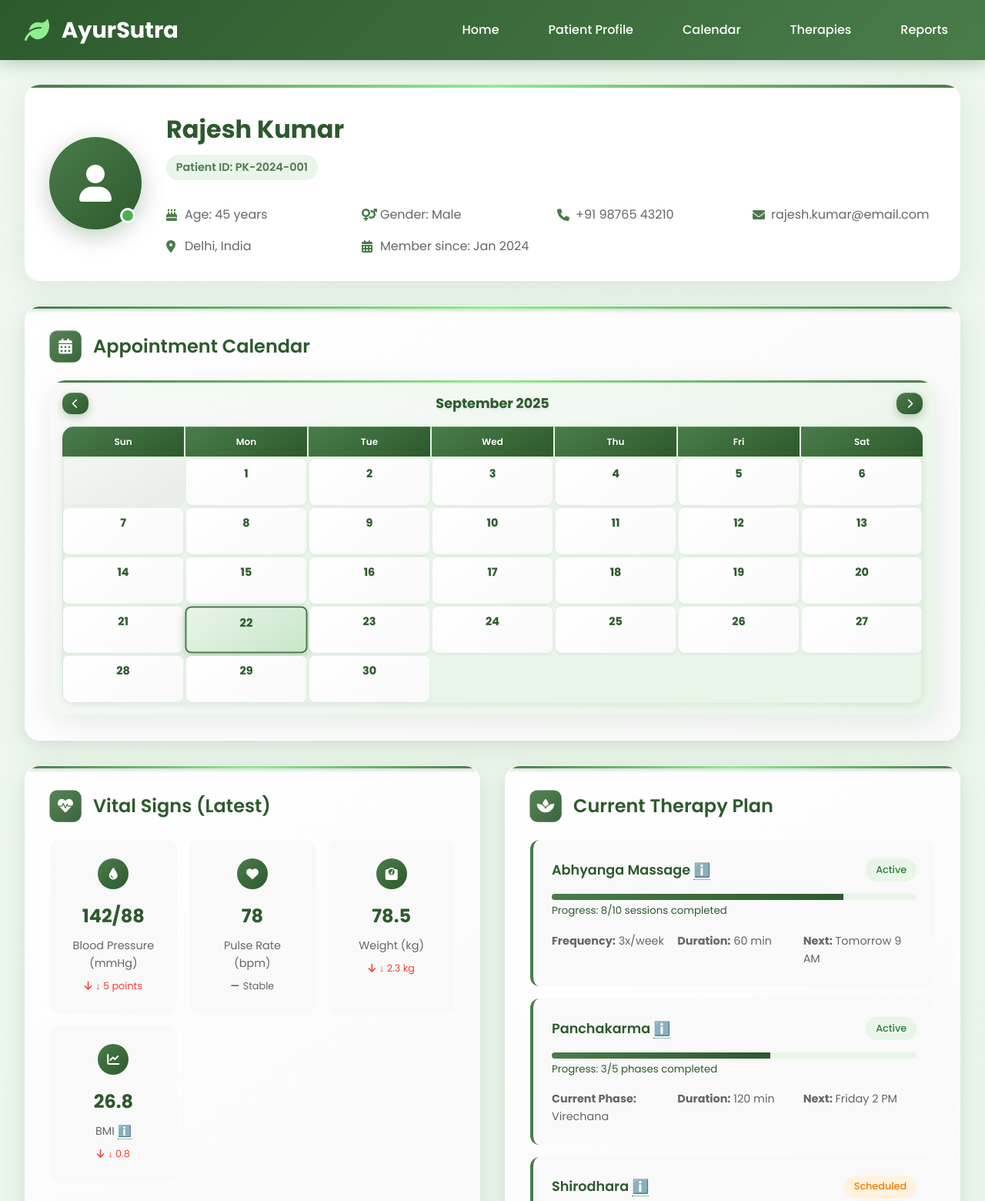
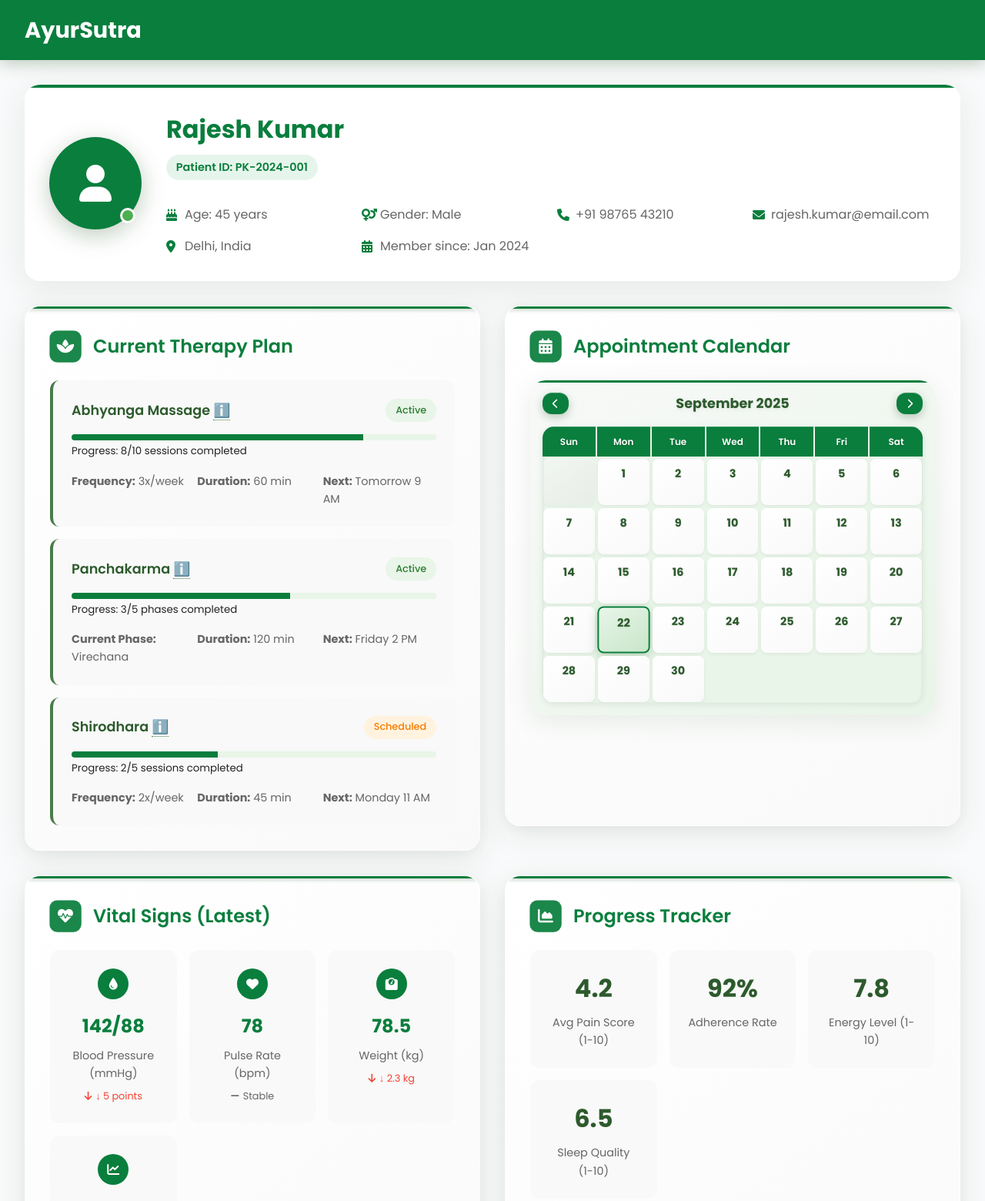
Before and after one commit to Tulsii12/AyurSutra-Project, a plain HTML site: page profile.html in a window 1280 px wide. Shown: the top 1560 px of the page at 77% size. Drawn offline with nearby package versions, Linux system fonts and the light colour scheme.

Commit message:
Updated Profile page
It is the patient personal profile .

```diff
--- a/profile.html
+++ b/profile.html
@@ -16,14 +16,14 @@
 
         body {
             font-family: 'Poppins', sans-serif;
-            background: linear-gradient(135deg, #f0f8f0 0%, #e8f5e8 100%);
+            background: #f9fafb;
             min-height: 100vh;
-            color: #2d5a2d;
+            color: #222;
             line-height: 1.6;
         }
 
         .header {
-            background: linear-gradient(135deg, #2d5a2d 0%, #4a7c4a 100%);
+            background: #0a7e3d;
             color: white;
             padding: 1rem 2rem;
             box-shadow: 0 4px 20px rgba(45, 90, 45, 0.3);
@@ -48,7 +48,7 @@
 
         .logo i {
             font-size: 2rem;
-            color: #90ee90;
+            color: #e2f7ea;
         }
 
         .logo h1 {
@@ -103,14 +103,14 @@
             left: 0;
             right: 0;
             height: 4px;
-            background: linear-gradient(90deg, #4a7c4a 0%, #90ee90 50%, #4a7c4a 100%);
+            background: linear-gradient(90deg, #0a7e3d 0%, #0a7e3d 50%, #0a7e3d 100%);
         }
 
         .patient-avatar {
             width: 120px;
             height: 120px;
             border-radius: 50%;
-            background: linear-gradient(135deg, #4a7c4a 0%, #2d5a2d 100%);
+            background: linear-gradient(135deg, #0a7e3d 0%, #0a7e3d 100%);
             display: flex;
             align-items: center;
             justify-content: center;
@@ -137,13 +137,13 @@
 
         .patient-info h2 {
             font-size: 2rem;
-            color: #2d5a2d;
+            color: #0a7e3d;
             margin-bottom: 0.5rem;
         }
 
         .patient-id {
-            background: #e8f5e8;
-            color: #4a7c4a;
+            background: #e6f5eb;
+            color: #0a7e3d;
             padding: 0.3rem 0.8rem;
             border-radius: 20px;
             font-size: 0.9rem;
@@ -167,7 +167,7 @@
         }
 
         .detail-item i {
-            color: #4a7c4a;
+            color: #0a7e3d;
             width: 16px;
         }
 
@@ -208,7 +208,7 @@
             left: 0;
             right: 0;
             height: 3px;
-            background: linear-gradient(90deg, #4a7c4a 0%, #90ee90 50%, #4a7c4a 100%);
+            background: linear-gradient(90deg, #0a7e3d 0%, #0a7e3d 50%, #0a7e3d 100%);
             box-shadow: 0 2px 4px rgba(45, 90, 45, 0.3);
         }
 
@@ -240,7 +240,7 @@
             width: 40px;
             height: 40px;
             border-radius: 10px;
-            background: linear-gradient(135deg, #4a7c4a 0%, #2d5a2d 100%);
+            background: linear-gradient(135deg, #0a7e3d 0%, #0a7e3d 100%);
             display: flex;
             align-items: center;
             justify-content: center;
@@ -250,7 +250,7 @@
 
         .section-title {
             font-size: 1.5rem;
-            color: #2d5a2d;
+            color: #0a7e3d;
             font-weight: 600;
         }
 
@@ -278,7 +278,7 @@
             left: 0;
             right: 0;
             height: 3px;
-            background: linear-gradient(90deg, #4a7c4a 0%, #90ee90 50%, #4a7c4a 100%);
+            background: linear-gradient(90deg, #0a7e3d 0%, #0a7e3d 50%, #0a7e3d 100%);
         }
 
         .calendar-header {
@@ -289,7 +289,7 @@
         }
 
         .calendar-nav-btn {
-            background: linear-gradient(145deg, #4a7c4a 0%, #2d5a2d 100%);
+            background: linear-gradient(145deg, #0a7e3d 0%, #0a7e3d 100%);
             color: white;
             border: none;
             padding: 0.4rem 0.8rem;
@@ -352,7 +352,7 @@
         }
 
         .calendar-day-header {
-            background: linear-gradient(145deg, #4a7c4a 0%, #2d5a2d 100%);
+            background: linear-gradient(145deg, #0a7e3d 0%, #0a7e3d 100%);
             color: white;
             padding: 0.6rem 0.3rem;
             text-align: center;
@@ -397,7 +397,7 @@
 
         .calendar-day.today {
             background: linear-gradient(145deg, #e8f5e8 0%, #c8e6c9 100%);
-            border: 2px solid #4a7c4a;
+            border: 2px solid #0a7e3d;
             box-shadow:
                 0 4px 12px rgba(74, 124, 74, 0.3),
                 inset 0 1px 0 rgba(255, 255, 255, 0.8);
@@ -414,7 +414,7 @@
 
         .calendar-day.completed-appointment {
             background: linear-gradient(145deg, #e8f5e8 0%, #c8e6c9 100%);
-            border-left: 3px solid #4a7c4a;
+            border-left: 3px solid #0a7e3d;
             box-shadow:
                 0 4px 12px rgba(74, 124, 74, 0.2),
                 inset 0 1px 0 rgba(255, 255, 255, 0.8);
@@ -592,7 +592,7 @@
             width: 40px;
             height: 40px;
             border-radius: 50%;
-            background: linear-gradient(135deg, #4a7c4a 0%, #2d5a2d 100%);
+            background: linear-gradient(135deg, #0a7e3d 0%, #0a7e3d 100%);
             display: flex;
             align-items: center;
             justify-content: center;
@@ -603,7 +603,7 @@
         .vital-value {
             font-size: 1.5rem;
             font-weight: 700;
-            color: #2d5a2d;
+            color: #0a7e3d;
             margin-bottom: 0.5rem;
         }
 
@@ -707,7 +707,7 @@
 
         .progress-fill {
             height: 100%;
-            background: linear-gradient(90deg, #4a7c4a 0%, #2d5a2d 100%);
+            background: linear-gradient(90deg, #0a7e3d 0%, #0a7e3d 100%);
             transition: width 0.3s ease;
         }
 
@@ -763,7 +763,7 @@
         }
 
         .btn {
-            background: linear-gradient(145deg, #4a7c4a 0%, #2d5a2d 100%);
+            background: linear-gradient(145deg, #0a7e3d 0%, #0a7e3d 100%);
             color: white;
             border: none;
             padding: 0.8rem 1.5rem;
@@ -815,7 +815,7 @@
         }
 
         .btn-secondary {
-            background: linear-gradient(145deg, #90ee90 0%, #4a7c4a 100%);
+            background: linear-gradient(145deg, #0a7e3d 0%, #0a7e3d 100%);
             box-shadow:
                 0 6px 20px rgba(144, 238, 144, 0.3),
                 inset 0 1px 0 rgba(255, 255, 255, 0.2);
@@ -829,15 +829,15 @@
 
         .btn-outline {
             background: linear-gradient(145deg, #ffffff 0%, #f8f9f8 100%);
-            border: 2px solid #4a7c4a;
-            color: #4a7c4a;
+            border: 2px solid #0a7e3d;
+            color: #0a7e3d;
             box-shadow:
                 0 6px 20px rgba(74, 124, 74, 0.2),
                 inset 0 1px 0 rgba(255, 255, 255, 0.8);
         }
 
         .btn-outline:hover {
-            background: linear-gradient(145deg, #4a7c4a 0%, #2d5a2d 100%);
+            background: linear-gradient(145deg, #0a7e3d 0%, #0a7e3d 100%);
             color: white;
             box-shadow:
                 0 12px 35px rgba(45, 90, 45, 0.4),
@@ -983,18 +983,9 @@
     <header class="header">
         <div class="header-content">
             <div class="logo">
-                <i class="fas fa-leaf"></i>
                 <h1>AyurSutra</h1>
             </div>
-            <nav>
-                <ul class="nav-menu">
-                    <li><a href="ayursutra.html">Home</a></li>
-                    <li><a href="#profile">Patient Profile</a></li>
-                    <li><a href="#calendar">Calendar</a></li>
-                    <li><a href="#therapies">Therapies</a></li>
-                    <li><a href="#reports">Reports</a></li>
-                </ul>
-            </nav>
+            <!-- Navigation removed as per request -->
         </div>
     </header>
 
@@ -1037,8 +1028,88 @@
             </div>
         </div>
 
-        <!-- Calendar Section -->
-        <div class="dashboard-section calendar-section">
+        <!-- Dashboard Grid -->
+        <div class="dashboard-grid">
+            <!-- Current Therapy Plan (top-left) -->
+            <div class="dashboard-section" style="grid-column: 1 / 2;">
+                <div class="section-header">
+                    <div class="section-icon">
+                        <i class="fas fa-spa"></i>
+                    </div>
+                    <div class="section-title">Current Therapy Plan</div>
+                </div>
+
+                <div class="therapy-grid">
+                    <div class="therapy-item">
+                        <div class="therapy-header">
+                            <div class="therapy-name">
+                                Abhyanga Massage <span class="tooltip">ℹ️
+                                    <span class="tooltiptext">Traditional Ayurvedic oil massage for relaxation and detoxification</span>
+                                </span>
+                            </div>
+                            <div class="therapy-status status-active">Active</div>
+                        </div>
+                        <div class="therapy-progress">
+                            <div class="progress-bar">
+                                <div class="progress-fill" style="width: 80%"></div>
+                            </div>
+                            <small>Progress: 8/10 sessions completed</small>
+                        </div>
+                        <div class="therapy-details">
+                            <div><strong>Frequency:</strong> 3x/week</div>
+                            <div><strong>Duration:</strong> 60 min</div>
+                            <div><strong>Next:</strong> Tomorrow 9 AM</div>
+                        </div>
+                    </div>
+
+                    <div class="therapy-item">
+                        <div class="therapy-header">
+                            <div class="therapy-name">
+                                Panchakarma <span class="tooltip">ℹ️
+                                    <span class="tooltiptext">Five-fold detoxification therapy for deep cleansing</span>
+                                </span>
+                            </div>
+                            <div class="therapy-status status-active">Active</div>
+                        </div>
+                        <div class="therapy-progress">
+                            <div class="progress-bar">
+                                <div class="progress-fill" style="width: 60%"></div>
+                            </div>
+                            <small>Progress: 3/5 phases completed</small>
+                        </div>
+                        <div class="therapy-details">
+                            <div><strong>Current Phase:</strong> Virechana</div>
+                            <div><strong>Duration:</strong> 120 min</div>
+                            <div><strong>Next:</strong> Friday 2 PM</div>
+                        </div>
+                    </div>
+
+                    <div class="therapy-item">
+                        <div class="therapy-header">
+                            <div class="therapy-name">
+                                Shirodhara <span class="tooltip">ℹ️
+                                    <span class="tooltiptext">Continuous oil flow on forehead for mental relaxation</span>
+                                </span>
+                            </div>
+                            <div class="therapy-status status-scheduled">Scheduled</div>
+                        </div>
+                        <div class="therapy-progress">
+                            <div class="progress-bar">
+                                <div class="progress-fill" style="width: 40%"></div>
+                            </div>
+                            <small>Progress: 2/5 sessions completed</small>
+                        </div>
+                        <div class="therapy-details">
+                            <div><strong>Frequency:</strong> 2x/week</div>
+                            <div><strong>Duration:</strong> 45 min</div>
+                            <div><strong>Next:</strong> Monday 11 AM</div>
+                        </div>
+                    </div>
+                </div>
+            </div>
+
+            <!-- Calendar (top-right) -->
+            <div class="dashboard-section calendar-section" style="grid-column: 2 / 3; max-width: none; margin-left: 0;">
                 <div class="section-header">
                     <div class="section-icon">
                         <i class="fas fa-calendar-alt"></i>
@@ -1063,11 +1134,8 @@
                 </div>
             </div>
 
-        <!-- Dashboard Grid -->
-        <div class="dashboard-grid">
-
             <!-- Vital Signs Section -->
-            <div class="dashboard-section">
+            <div class="dashboard-section" style="grid-column: 1 / 2;">
                 <div class="section-header">
                     <div class="section-icon">
                         <i class="fas fa-heartbeat"></i>
@@ -1132,86 +1200,10 @@
                 </div>
                 </div>
 
-            <!-- Therapy Details Section -->
-            <div class="dashboard-section">
-                <div class="section-header">
-                    <div class="section-icon">
-                        <i class="fas fa-spa"></i>
-                </div>
-                    <div class="section-title">Current Therapy Plan</div>
-        </div>
-
-                <div class="therapy-grid">
-                    <div class="therapy-item">
-                        <div class="therapy-header">
-                            <div class="therapy-name">
-                                Abhyanga Massage <span class="tooltip">ℹ️
-                                    <span class="tooltiptext">Traditional Ayurvedic oil massage for relaxation and detoxification</span>
-                                </span>
-                            </div>
-                            <div class="therapy-status status-active">Active</div>
-                        </div>
-                        <div class="therapy-progress">
-                            <div class="progress-bar">
-                                <div class="progress-fill" style="width: 80%"></div>
-                            </div>
-                            <small>Progress: 8/10 sessions completed</small>
-                        </div>
-                        <div class="therapy-details">
-                            <div><strong>Frequency:</strong> 3x/week</div>
-                            <div><strong>Duration:</strong> 60 min</div>
-                            <div><strong>Next:</strong> Tomorrow 9 AM</div>
-                        </div>
-                    </div>
-
-                    <div class="therapy-item">
-                        <div class="therapy-header">
-                            <div class="therapy-name">
-                                Panchakarma <span class="tooltip">ℹ️
-                                    <span class="tooltiptext">Five-fold detoxification therapy for deep cleansing</span>
-                                </span>
-                            </div>
-                            <div class="therapy-status status-active">Active</div>
-                        </div>
-                        <div class="therapy-progress">
-                            <div class="progress-bar">
-                                <div class="progress-fill" style="width: 60%"></div>
-                            </div>
-                            <small>Progress: 3/5 phases completed</small>
-                        </div>
-                        <div class="therapy-details">
-                            <div><strong>Current Phase:</strong> Virechana</div>
-                            <div><strong>Duration:</strong> 120 min</div>
-                            <div><strong>Next:</strong> Friday 2 PM</div>
-                        </div>
-                    </div>
-
-                    <div class="therapy-item">
-                        <div class="therapy-header">
-                            <div class="therapy-name">
-                                Shirodhara <span class="tooltip">ℹ️
-                                    <span class="tooltiptext">Continuous oil flow on forehead for mental relaxation</span>
-                                </span>
-                            </div>
-                            <div class="therapy-status status-scheduled">Scheduled</div>
-                        </div>
-                        <div class="therapy-progress">
-                            <div class="progress-bar">
-                                <div class="progress-fill" style="width: 40%"></div>
-                            </div>
-                            <small>Progress: 2/5 sessions completed</small>
-                        </div>
-                        <div class="therapy-details">
-                            <div><strong>Frequency:</strong> 2x/week</div>
-                            <div><strong>Duration:</strong> 45 min</div>
-                            <div><strong>Next:</strong> Monday 11 AM</div>
-                        </div>
-                    </div>
-                </div>
-            </div>
-
-            <!-- Progress Tracker Section -->
-            <div class="dashboard-section">
+
+
+            <!-- Progress Tracker Section (same row as Vital Signs) -->
+            <div class="dashboard-section" style="grid-column: 2 / 3;">
                 <div class="section-header">
                     <div class="section-icon">
                         <i class="fas fa-chart-area"></i>
@@ -1294,25 +1286,9 @@
 
         <!-- Action Buttons -->
         <div class="action-buttons">
-            <button class="btn" onclick="editProfile()">
-                <i class="fas fa-edit"></i>
-                Edit Profile
-            </button>
-            <button class="btn btn-secondary" onclick="addVitalRecord()">
-                <i class="fas fa-plus"></i>
-                Add Vital Record
-            </button>
             <button class="btn btn-outline" onclick="downloadMedicalSummary()">
                 <i class="fas fa-download"></i>
                 Download Medical Summary
-            </button>
-            <button class="btn btn-outline" onclick="scheduleAppointment()">
-                <i class="fas fa-calendar-plus"></i>
-                Schedule Appointment
-            </button>
-            <button class="btn btn-outline" onclick="viewReports()">
-                <i class="fas fa-chart-bar"></i>
-                View Reports
             </button>
         </div>
     </main>
```
Lines whose indentation alone changed are shown as unchanged.
